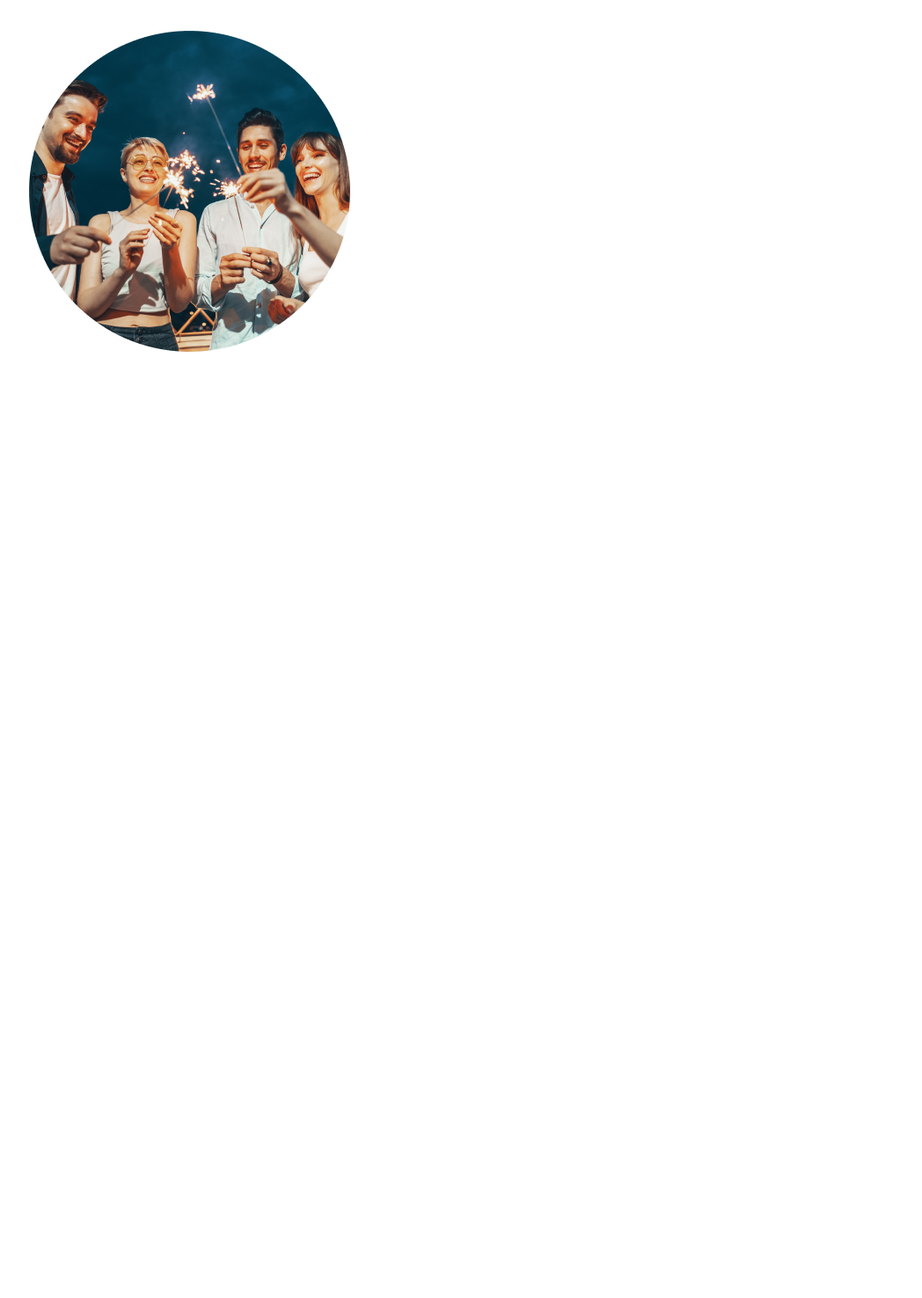
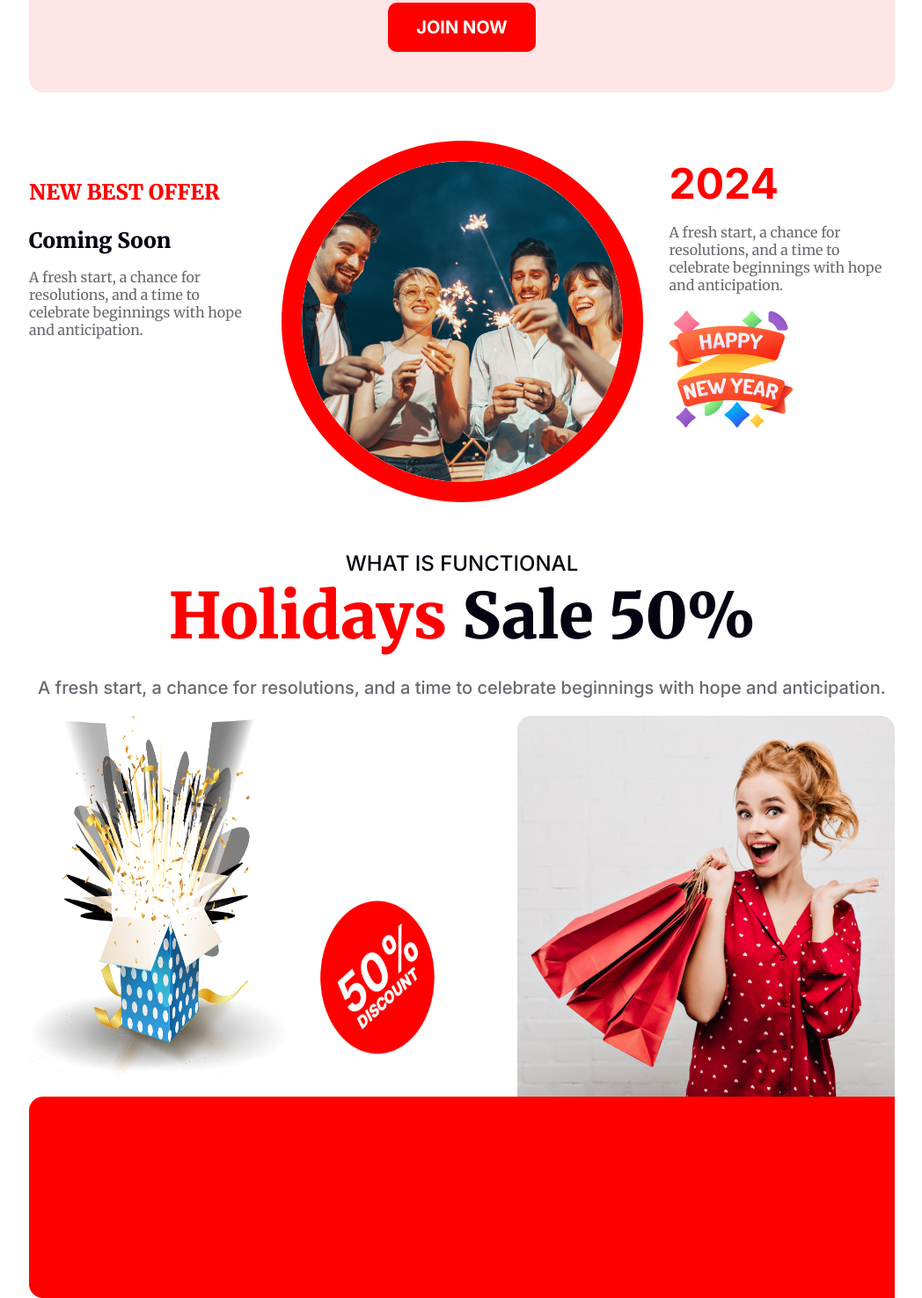
Before and after one commit to 3Emran/new--year-party-celebration, a plain HTML site: page index.html in a window 1280 px wide. Shown: the part 1922-3398 px from the top of the page at 88% size, without its empty margins (115-1163 px from the left). Before the commit the page ends 2326 px from the top, so only its background shows below. Drawn offline with Linux system fonts and the light colour scheme.

Commit message:
section five complete

```diff
--- a/index.html
+++ b/index.html
@@ -51,16 +51,33 @@
             <button class="button-primary">Join Now</button>
            </div>
         </section>
-        <section class="section-four">
+        <section class="section-4">
             <div class="section-four-container">
                 <div class="section-four-description">
-                    <p class="section-three-greeting"></p>
-                    <h3 class="section-three-title"></h3>
-                    <p class="section-three-description"></p>
+                    <p class="text-primary">NEW BEST OFFER</p>
+                    <h3 class="sec4-title">Coming Soon</h3>
+                    <p class="sec4-description">A fresh start, a chance for resolutions, and a time to celebrate beginnings with hope and anticipation.</p>
                 </div>
-                <img class="section-four-images" src="images/Ellipse 1.png" alt="">
+                <img class="sec4-ellips" src="images/Ellipse 1.png" alt="">
+                <div class="section-four-description">
+                    <p class="event-year">2024</p>
+                    <p class="sec4-description">A fresh start, a chance for resolutions, and a time to celebrate beginnings with hope and anticipation.</p>
+                    <img class="sec4-image" src="images/Group 96.png" alt="">
+                </div>
             </div>
-            <div></div>
+        </section>
+        <section class="section-5">
+            <div class="sec5-container">
+            <div class="sec5-descriptioin">
+                <p class="sec5-greeting">WHAT IS FUNCTIONAL</p>
+                <h2 class="sec5-title"> <span id="text-holidy"> Holidays</span> Sale 50%</h2>
+                <p class="sec5-message">A fresh start, a chance for resolutions, and a time to celebrate beginnings with hope and anticipation.</p>
+            </div>
+            <div class="sec5-photos">
+                <img class="sec5-group75-images" src="images/Group 75.png" alt="">
+                <img class="sec5-group44-image" src="images/Group 44.png" alt="">
+            </div>
+           </div>
         </section>
     </main>
     <footer></footer>
--- a/style/style.css
+++ b/style/style.css
@@ -5,6 +5,8 @@
 }
 .text-primary{
     color: #F00;
+    font-size: 24px;
+    font-weight: 900;
 }
 .button-primary{
     color: #F00;
@@ -126,7 +128,7 @@ main section{
 }
 .section-adress{
     color: rgba(7, 2, 17, 1);
-    padding: 55px 120px 0px 120px;
+    padding: 58px 120px 47px 106px;
     font-size: 18px;
     font-weight: 600;
     text-align: center;
@@ -134,6 +136,7 @@ main section{
 }
 .section-button{
    text-align: center;
+   padding: 0px 0px 46px 0px;
 }
 .button-primary{
     color: #FFF;
@@ -146,3 +149,81 @@ main section{
     padding: 16px 32px;
     border: 0;
 }
+/*section four style*/
+
+.section-four-container{
+    display: flex;
+    gap: 30px;
+}
+.section-four-description{
+    margin-top: 24px;
+    color: rgba(7, 2, 17, 0.60);
+    font-family: Inter;
+    font-size: 16px;
+    font-weight: 400;
+    margin-bottom: 0px;
+}
+.sec4-title{
+    margin-top: 0;
+    margin-bottom: 0;
+    color: #070211;
+    font-size: 24px;
+    font-weight: 900;
+}
+.event-year{
+    color: #F00;
+    font-family: Inter;
+    font-size: 48px;
+    font-weight: 700;
+    margin-top: 0px;
+    margin-bottom: 0px;
+}
+.sec4-ellips{
+    border-radius: 416px;
+    border: 23px solid #F00;
+    margin: 5px auto;
+}
+/*section5 style*/
+.sec5-descriptioin{
+    text-align: center;
+}
+.sec5-photos{
+    background-image: url('../images/Rectangle\ 1.png'),url('../images/Rectangle\ 2.png');
+    background-position: top right, bottom left;
+    background-repeat: no-repeat;
+    height: 662px;
+}
+.sec5-group75-images{
+    width: 296px;
+    height: 426px;
+}
+.sec5-group44-image{
+    height: 257px;
+    width: 192px;
+}
+.sec5-greeting{
+    color: #070211;
+    font-family: Inter;
+    font-size: 24px;
+    font-weight: 500;
+    margin-bottom: 0px;
+}
+.sec5-title{
+    color: #070211;
+    font-size: 72px;
+    font-weight: 900;
+    margin-top: 0px;
+    margin-bottom: 0px;
+}
+#text-holidy{
+    color: #F00;
+    font-size: 72px;
+    font-weight: 900;
+}
+.sec5-message{
+    margin-top: 24px;
+    color: rgba(7, 2, 17, 0.60);
+    font-family: Inter;
+    font-size: 20px;
+    font-weight: 500;
+}
```
